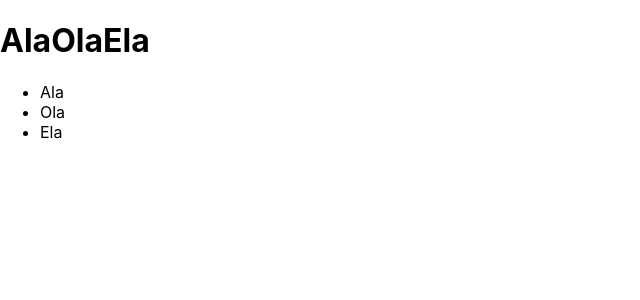
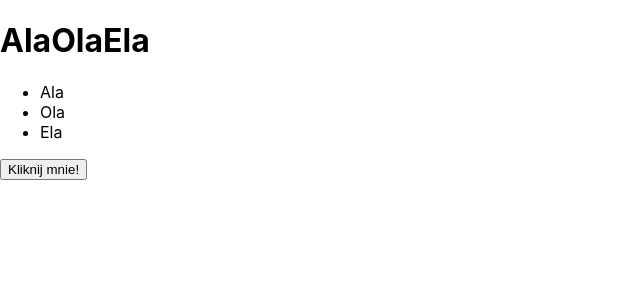
Before and after one commit to KrystianKaminski/js-react-day2, a React (Create React App) app: page / in a window 1280 px wide. Shown: the top 300 px of the page, without its empty margins (0-640 px from the left). Built offline with nearby package versions, Linux system fonts and the light colour scheme; the HTML template or start-up script is replaced by a standard one.

Commit message:
New component - button

```diff
--- a/src/App.js
+++ b/src/App.js
@@ -1,6 +1,8 @@
 import React from 'react';
+import Button from './Button'
 
 const names = ['Ala', 'Ola', 'Ela']
+const namesList = names.map(name => <li key={name}>{name}</li>)
 
 // 1. Display all names
 // 2. Display all names in ul / li list
@@ -10,10 +12,9 @@ const App = (props) => (
  <div>
     <h1>{names}</h1>
     <ul>
-      {names.map(name => (
-        <li key={name.toString()}>{name}</li>
-      ))}
+      {namesList}
     </ul>
+    <Button/>
   </div>
 )
 export default App;
--- /dev/null
+++ b/src/Button.js
@@ -0,0 +1,7 @@
+import React from 'react'
+
+const Button = () => (
+    <button>Kliknij mnie!</button>
+)
+
+export default Button
```
